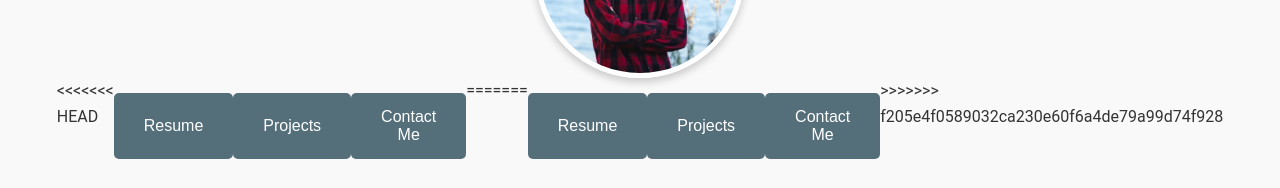
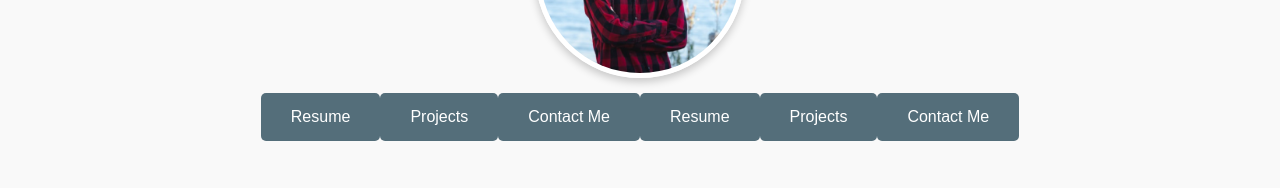
Before and after one commit to swanso01/swanso01.github.io, a plain HTML site: page index.html in a window 1280 px wide. Shown: the part 602-790 px from the top of the page. Drawn offline with Linux system fonts and the light colour scheme; files that its build step writes are made by us from their sources; files whose address does not match are found by name.

Commit message:
Update index.html

```diff
--- a/index.html
+++ b/index.html
@@ -15,15 +15,14 @@
     </header>
     <main>
         <section id="buttons">
-<<<<<<< HEAD
+
             <button onclick="window.location.href='resume.pdf'">Resume</button>
             <button onclick="window.location.href='projects.html'">Projects</button>
             <button onclick="window.location.href='contact.html'">Contact Me</button>
-=======
+
             <button onclick="window.location.href='Portfolio/resources/resume.pdf'">Resume</button>
             <button onclick="window.location.href='Portfolio/projects.html'">Projects</button>
             <button onclick="window.location.href='Portfolio/contact.html'">Contact Me</button>
->>>>>>> f205e4f0589032ca230e60f6a4de79a99d74f928
         </section>
 
         <section id="about">
```
